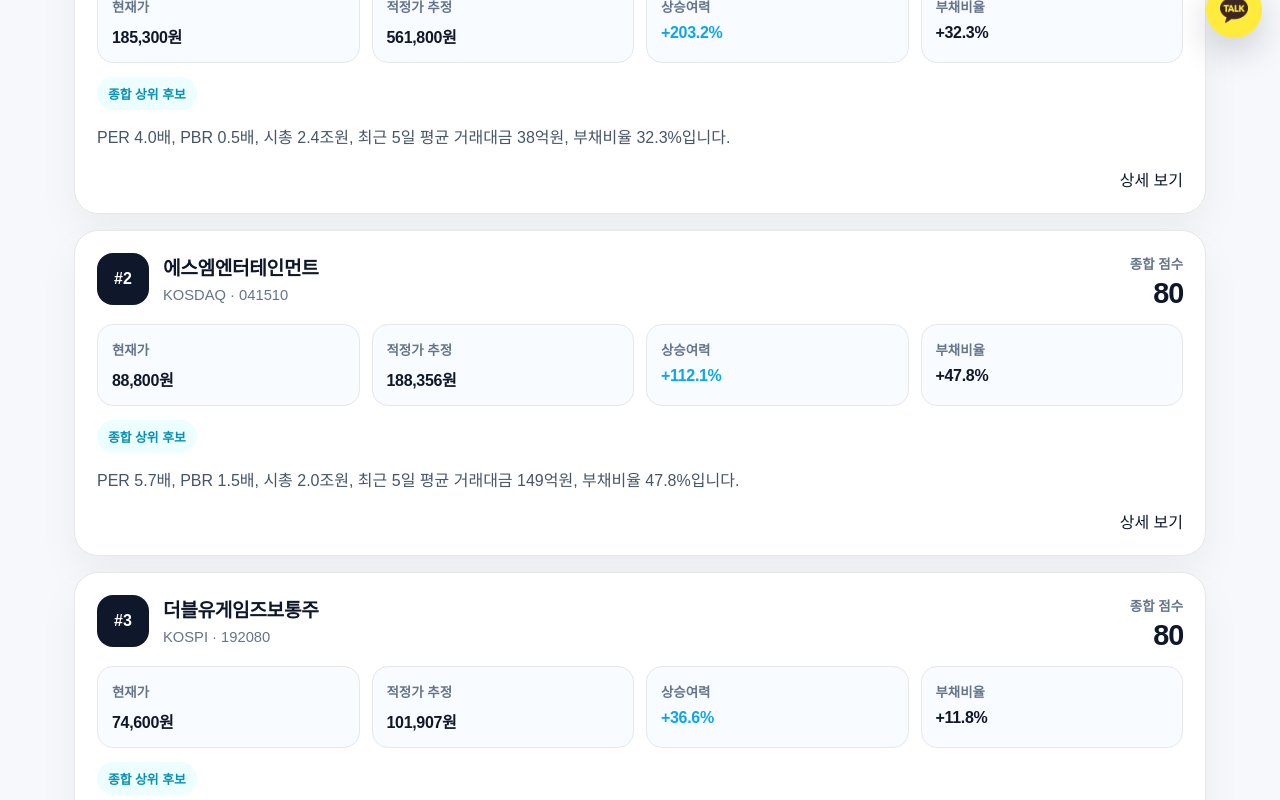
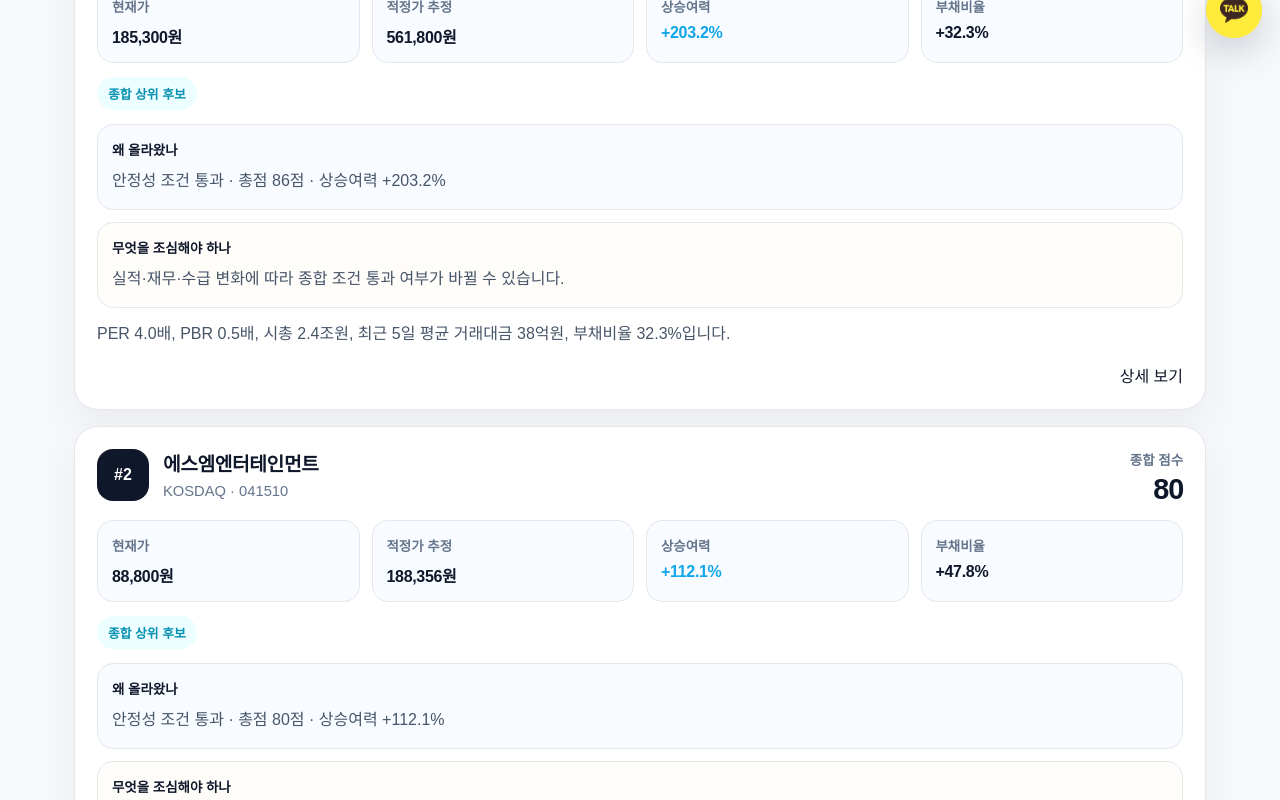
Before and after one commit to DcoyA/screener, a Next.js app: page /ranking in a window 1280 px wide. Shown: the part 740-1540 px from the top of the page. Built offline with nearby package versions, Linux system fonts and the light colour scheme.

Commit message:
Update page.js

```diff
--- a/app/ranking/page.js
+++ b/app/ranking/page.js
@@ -41,7 +41,9 @@ function buildSortedStocks(items, tab) {
 
       const aLiquidity = Number(a?.metrics?.avgTradeValue5d ?? 0);
       const bLiquidity = Number(b?.metrics?.avgTradeValue5d ?? 0);
-      return bLiquidity - aLiquidity;
+      if (bLiquidity !== aLiquidity) return bLiquidity - aLiquidity;
+
+      return Number(b?.metrics?.marketCap ?? 0) - Number(a?.metrics?.marketCap ?? 0);
     });
   }
 
@@ -86,6 +88,62 @@ function buildSortedStocks(items, tab) {
   });
 }
 
+function buildOneLineReason(stock, activeTab) {
+  const parts = [];
+  const valueScore = Number(stock?.valueScore ?? 0);
+  const totalScore = Number(stock?.totalScore ?? 0);
+  const upside = Number(stock?.metrics?.upside);
+  const debtRatio = Number(stock?.metrics?.debtRatio);
+  const rankPenalty = Number(stock?.rankMeta?.penalty ?? 0);
+  const rankFlags = stock?.rankMeta?.flags || [];
+  const undervalueFlags = stock?.undervalueMeta?.flags || [];
+
+  if (activeTab === "total") {
+    if (stock?.rankMeta?.topRankEligible) parts.push("안정성 조건 통과");
+    if (totalScore >= 70) parts.push(`총점 ${totalScore}점`);
+    if (Number.isFinite(upside) && upside > 0) parts.push(`상승여력 ${formatPercent(upside)}`);
+    if (rankPenalty > 0) parts.push(`패널티 ${rankPenalty}`);
+    if (rankFlags.length) parts.push(rankFlags[0]);
+  } else if (activeTab === "undervalue") {
+    if (valueScore > 0) parts.push(`가치 점수 ${valueScore}점`);
+    if (Number.isFinite(debtRatio)) parts.push(`부채비율 ${formatPercent(debtRatio)}`);
+    if (Number.isFinite(upside) && upside > 0) parts.push(`상승여력 ${formatPercent(upside)}`);
+    if (undervalueFlags.length) parts.push(undervalueFlags[0]);
+  } else {
+    if (Number.isFinite(upside)) parts.push(`상승여력 ${formatPercent(upside)}`);
+    if (stock?.rankMeta?.topRankEligible) parts.push("종합 조건 통과");
+    if (rankFlags.length) parts.push(rankFlags[0]);
+  }
+
+  if (!parts.length) return "현재 수치 조합을 기준으로 상대 비교된 결과입니다.";
+  return parts.join(" · ");
+}
+
+function buildWarningLine(stock, activeTab) {
+  const rankPenalty = Number(stock?.rankMeta?.penalty ?? 0);
+  const rankFlags = stock?.rankMeta?.flags || [];
+  const undervalueFlags = stock?.undervalueMeta?.flags || [];
+  const debtRatio = Number(stock?.metrics?.debtRatio);
+  const upside = Number(stock?.metrics?.upside);
+
+  if (activeTab === "total") {
+    if (rankPenalty > 0) return `종합 해석에는 패널티 ${rankPenalty}점이 반영됩니다.`;
+    if (rankFlags.length) return `주의 포인트: ${rankFlags[0]}`;
+    if (Number.isFinite(debtRatio) && debtRatio >= 150) return `부채비율 ${formatPercent(debtRatio)}로 보수 해석이 필요합니다.`;
+    return "실적·재무·수급 변화에 따라 종합 조건 통과 여부가 바뀔 수 있습니다.";
+  }
+
+  if (activeTab === "undervalue") {
+    if (undervalueFlags.length) return `주의 포인트: ${undervalueFlags[0]}`;
+    if (Number.isFinite(debtRatio) && debtRatio >= 150) return `저평가처럼 보여도 부채비율 ${formatPercent(debtRatio)}를 함께 확인해야 합니다.`;
+    return "가치 점수가 높아도 재무 안정성 해석은 별도로 확인해야 합니다.";
+  }
+
+  if (Number.isFinite(upside) && upside <= 0) return "현재 적정가 추정 기준 즉각적인 상승여력은 크지 않을 수 있습니다.";
+  if (rankFlags.length) return `주의 포인트: ${rankFlags[0]}`;
+  return "상승여력은 참고치이며 실제 결과는 업황·실적·수급에 따라 달라질 수 있습니다.";
+}
+
 export default function RankingPage() {
   const [activeTab, setActiveTab] = useState("total");
   const [query, setQuery] = useState("");
@@ -100,7 +158,6 @@ export default function RankingPage() {
           );
         })
       : stocks;
-
     return buildSortedStocks(base, activeTab);
   }, [activeTab, query]);
 
@@ -162,7 +219,7 @@ export default function RankingPage() {
             <div className="guideGrid">
               <div className="guideItem">
                 <strong>종합</strong>
-                <span>종합 점수는 안정성 조건을 통과한 종목을 우선 반영합니다.</span>
+                <span>총점이 높더라도 재무 안정성 조건을 통과하지 못하면 상단 노출이 제한될 수 있습니다.</span>
               </div>
               <div className="guideItem">
                 <strong>저평가</strong>
@@ -170,7 +227,7 @@ export default function RankingPage() {
               </div>
               <div className="guideItem">
                 <strong>상승여력</strong>
-                <span>적정가 추정 대비 괴리가 큰 종목을 별도 관점으로 보여줍니다.</span>
+                <span>적정가 추정 대비 괴리가 큰 종목을 별도 관점으로 보여주며, 실제 실현은 별도 확인이 필요합니다.</span>
               </div>
             </div>
           </div>
@@ -191,8 +248,18 @@ export default function RankingPage() {
               const rankFlags = stock?.rankMeta?.flags || [];
               const undervalueFlags = stock?.undervalueMeta?.flags || [];
               const penalty = Number(stock?.rankMeta?.penalty || 0);
-              const scoreLabel = activeTab === "undervalue" ? "가치 점수" : activeTab === "upside" ? "상승여력" : "종합 점수";
-              const scoreValue = activeTab === "undervalue" ? stock.valueScore : activeTab === "upside" ? formatPercent(stock?.metrics?.upside) : stock.totalScore;
+              const scoreLabel =
+                activeTab === "undervalue"
+                  ? "가치 점수"
+                  : activeTab === "upside"
+                    ? "상승여력"
+                    : "종합 점수";
+              const scoreValue =
+                activeTab === "undervalue"
+                  ? stock.valueScore
+                  : activeTab === "upside"
+                    ? formatPercent(stock?.metrics?.upside)
+                    : stock.totalScore;
 
               return (
                 <article className="stockCard" key={`${stock.code}-${activeTab}`}>
@@ -236,9 +303,20 @@ export default function RankingPage() {
                     {activeTab === "total" ? (
                       eligible ? <span className="smallBadge good">종합 상위 후보</span> : <span className="smallBadge warn">종합 상위 제외</span>
                     ) : null}
+                    {activeTab === "undervalue" && stock?.undervalueMeta?.eligible ? <span className="smallBadge info">저평가 후보</span> : null}
                     {activeTab === "total" && penalty > 0 ? <span className="smallBadge muted">패널티 {penalty}</span> : null}
                     {activeTab === "total" && rankFlags.map((flag) => <span className="smallBadge soft" key={flag}>{flag}</span>)}
                     {activeTab === "undervalue" && undervalueFlags.map((flag) => <span className="smallBadge soft" key={flag}>{flag}</span>)}
+                  </div>
+
+                  <div className="reasonCard goodCard">
+                    <span className="reasonLabel">왜 올라왔나</span>
+                    <p>{buildOneLineReason(stock, activeTab)}</p>
+                  </div>
+
+                  <div className="reasonCard warnCard">
+                    <span className="reasonLabel">무엇을 조심해야 하나</span>
+                    <p>{buildWarningLine(stock, activeTab)}</p>
                   </div>
 
                   <p className="summary">{stock.summary}</p>
@@ -302,6 +380,12 @@ export default function RankingPage() {
         .smallBadge.warn { background:#fff7ed; color:#c2410c; }
         .smallBadge.muted { background:#f1f5f9; color:#475569; }
         .smallBadge.soft { background:#eef2ff; color:#4f46e5; }
+        .smallBadge.info { background:#e0f2fe; color:#0284c7; }
+        .reasonCard { border:1px solid #e5e7eb; border-radius:16px; padding:14px; margin-bottom:12px; }
+        .goodCard { background:#f8fbff; }
+        .warnCard { background:#fffdfa; }
+        .reasonLabel { display:block; margin-bottom:8px; color:#0f172a; font-size:.84rem; font-weight:800; }
+        .reasonCard p { margin:0; color:#475569; line-height:1.75; }
         .summary { margin:0; color:#475569; line-height:1.8; }
         .linkRow { margin-top:14px; display:flex; justify-content:flex-end; }
         .detailBtn { display:inline-flex; align-items:center; justify-content:center; height:42px; padding:0 14px; border-radius:12px; text-decoration:none; background:#0f172a; color:#fff; font-weight:800; }
```
